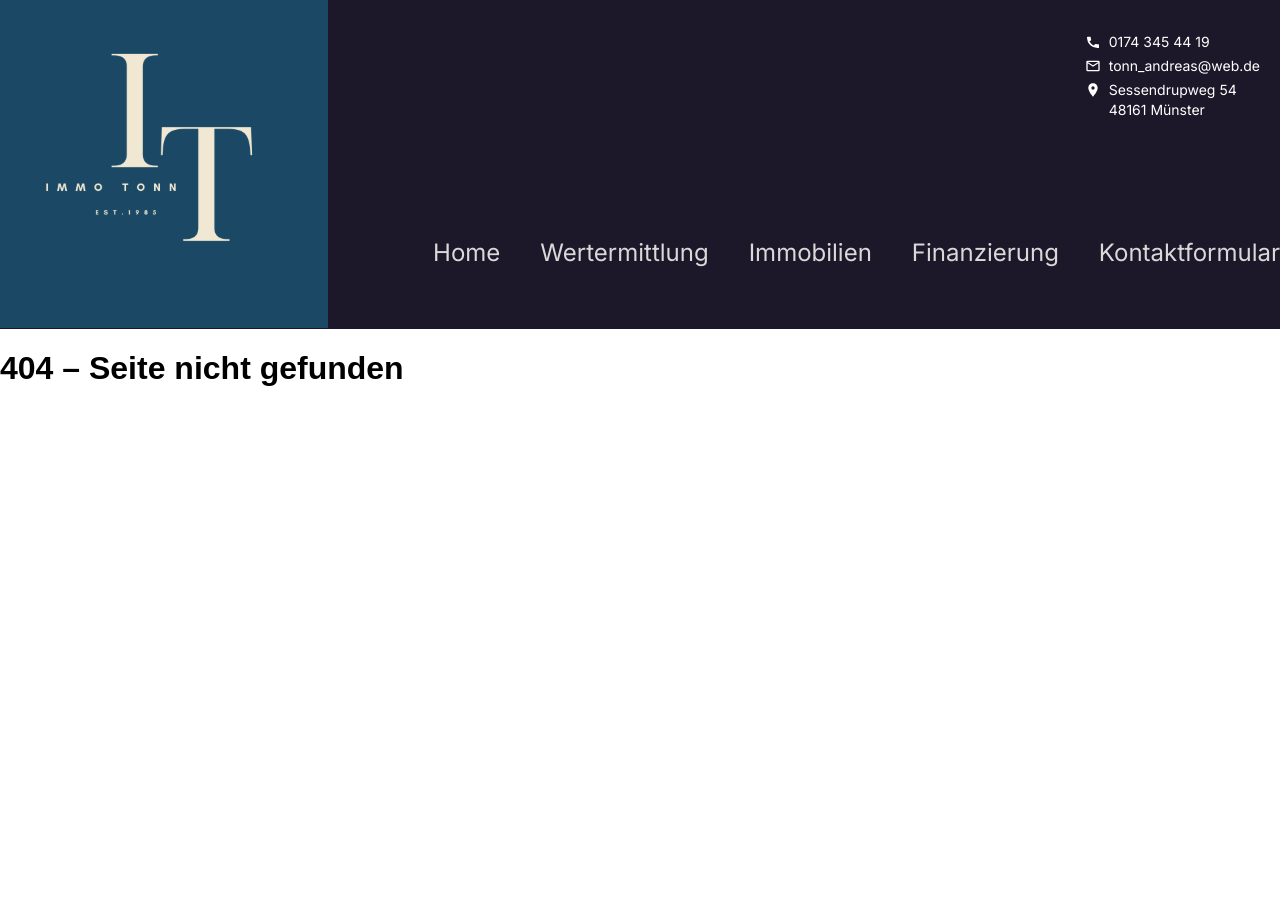
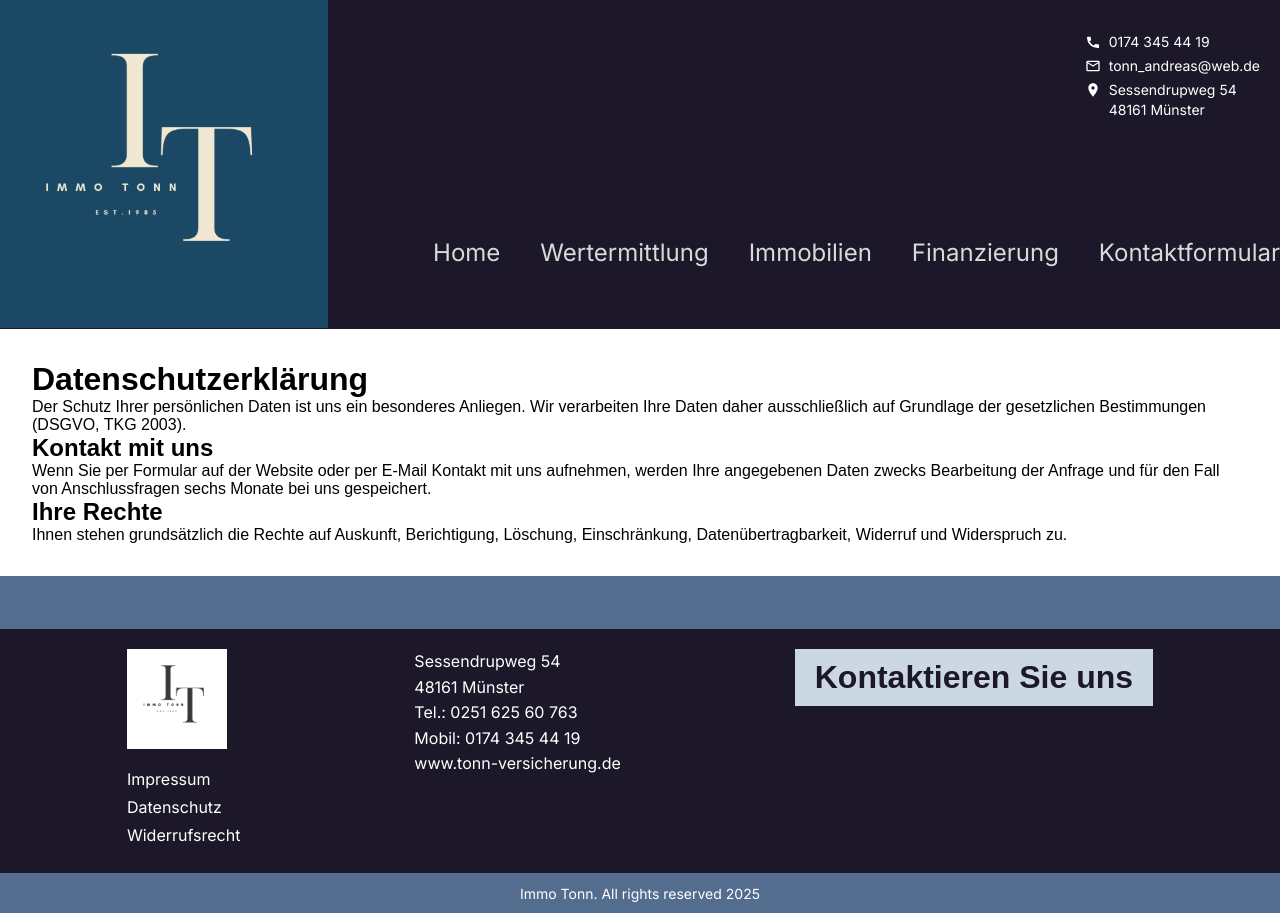
Before and after one commit to Immo-Tonn/immo, a React (Vite) app in the folder FE/: page /privacypolicy in a window 1280 px wide. Before the commit this address had no page. Before the commit the page ends 800 px from the top, so only its background shows below. Built offline with nearby package versions, Linux system fonts and the light colour scheme.

Commit message:
feat: add pages and routing for Impressum, Datenschutz, Widerrufsrecht; make 'Kontaktieren Sie uns' button clickable

```diff
--- a/FE/src/App.tsx
+++ b/FE/src/App.tsx
@@ -1,11 +1,16 @@
 import React from "react";
 import { BrowserRouter as Router, Routes, Route } from "react-router-dom";
 import Header from "./components/Header";
+import Footer from "./components/Footer";
+
 import Home from "./pages/Home";
 import Wertermittlung from "./pages/Wertermittlung";
 import Immobilien from "./pages/Immobilien";
 import Finanzierung from "./pages/Finanzierung";
 import Kontakt from "./pages/Kontakt";
+import LegalNotice from "./pages/LegalNotice";
+import PrivacyPolicy from "./pages/PrivacyPolicy";
+import CancellationPolicy from "./pages/CancellationPolicy";
 import NotFound from "./pages/NotFound";
 
 const App = () => {
@@ -18,8 +23,12 @@ const App = () => {
         <Route path="/immobilien" element={<Immobilien />} />
         <Route path="/finanzierung" element={<Finanzierung />} />
         <Route path="/kontakt" element={<Kontakt />} />
+        <Route path="/legalnotice" element={<LegalNotice />} />
+        <Route path="/privacypolicy" element={<PrivacyPolicy />} />
+        <Route path="/cancellationpolicy" element={<CancellationPolicy />} />
         <Route path="*" element={<NotFound />} />
       </Routes>
+      <Footer />
     </Router>
   );
 };
--- a/FE/src/components/Footer.tsx
+++ b/FE/src/components/Footer.tsx
@@ -1,9 +1,50 @@
+import React from "react";
+import { Link, useNavigate } from "react-router-dom";
+import styles from "../styles/Footer.module.css";
+
 const Footer = () => {
+  const navigate = useNavigate();
+
+  const handleContactClick = () => {
+    navigate("/kontakt");
+  };
+
   return (
-    <footer
-      style={{ textAlign: "center", padding: "1rem", background: "#f3f3f3" }}
-    >
-      © {new Date().getFullYear()} ImmoTonn GmbH. Alle Rechte vorbehalten.
+    <footer className={styles.footer}>
+      <div className={styles.topStripe}></div>
+      <div className={styles.footerContainer}>
+        <div className={styles.footerLeft}>
+          <img src="/logoF.svg" alt="Logo" className={styles.footerLogo} />
+          <ul className={styles.footerLinks}>
+            <li>
+              <Link to="/legalnotice">Impressum</Link>
+            </li>
+            <li>
+              <Link to="/privacypolicy">Datenschutz</Link>
+            </li>
+            <li>
+              <Link to="/cancellationpolicy">Widerrufsrecht</Link>
+            </li>
+          </ul>
+        </div>
+
+        <div className={styles.footerCenter}>
+          <p>Sessendrupweg 54</p>
+          <p>48161 Münster</p>
+          <p>Tel.: 0251 625 60 763</p>
+          <p>Mobil: 0174 345 44 19</p>
+          <p>www.tonn-versicherung.de</p>
+        </div>
+
+        <div className={styles.footerButtonWrapper}>
+          <button className={styles.contactButton} onClick={handleContactClick}>
+            Kontaktieren Sie uns
+          </button>
+        </div>
+      </div>
+      <div className={styles.bottomStripe}>
+        <p>Immo Tonn. All rights reserved 2025</p>
+      </div>
     </footer>
   );
 };
--- /dev/null
+++ b/FE/src/pages/CancellationPolicy.tsx
@@ -0,0 +1,27 @@
+import React from "react";
+
+const CancellationPolicy = () => {
+  return (
+    <div style={{ padding: "2rem" }}>
+      <h1>Widerrufsrecht</h1>
+      <p>
+        Sie haben das Recht, binnen vierzehn Tagen ohne Angabe von Gründen
+        diesen Vertrag zu widerrufen.
+      </p>
+      <h2>Widerrufsfrist</h2>
+      <p>
+        Die Widerrufsfrist beträgt vierzehn Tage ab dem Tag des
+        Vertragsabschlusses.
+      </p>
+      <h2>Folgen des Widerrufs</h2>
+      <p>
+        Wenn Sie diesen Vertrag widerrufen, haben wir Ihnen alle Zahlungen, die
+        wir von Ihnen erhalten haben, unverzüglich und spätestens binnen
+        vierzehn Tagen ab dem Tag zurückzuzahlen, an dem die Mitteilung über
+        Ihren Widerruf bei uns eingegangen ist.
+      </p>
+    </div>
+  );
+};
+
+export default CancellationPolicy;
--- /dev/null
+++ b/FE/src/pages/LegalNotice.tsx
@@ -0,0 +1,27 @@
+import React from "react";
+
+const CancellationPolicy = () => {
+  return (
+    <div style={{ padding: "2rem" }}>
+      <h1>Widerrufsrecht</h1>
+      <p>
+        Sie haben das Recht, binnen vierzehn Tagen ohne Angabe von Gründen
+        diesen Vertrag zu widerrufen.
+      </p>
+      <h2>Widerrufsfrist</h2>
+      <p>
+        Die Widerrufsfrist beträgt vierzehn Tage ab dem Tag des
+        Vertragsabschlusses.
+      </p>
+      <h2>Folgen des Widerrufs</h2>
+      <p>
+        Wenn Sie diesen Vertrag widerrufen, haben wir Ihnen alle Zahlungen, die
+        wir von Ihnen erhalten haben, unverzüglich und spätestens binnen
+        vierzehn Tagen ab dem Tag zurückzuzahlen, an dem die Mitteilung über
+        Ihren Widerruf bei uns eingegangen ist.
+      </p>
+    </div>
+  );
+};
+
+export default CancellationPolicy;
--- /dev/null
+++ b/FE/src/pages/PrivacyPolicy.tsx
@@ -0,0 +1,28 @@
+import React from "react";
+
+const PrivacyPolicy = () => {
+  return (
+    <div style={{ padding: "2rem" }}>
+      <h1>Datenschutzerklärung</h1>
+      <p>
+        Der Schutz Ihrer persönlichen Daten ist uns ein besonderes Anliegen. Wir
+        verarbeiten Ihre Daten daher ausschließlich auf Grundlage der
+        gesetzlichen Bestimmungen (DSGVO, TKG 2003).
+      </p>
+      <h2>Kontakt mit uns</h2>
+      <p>
+        Wenn Sie per Formular auf der Website oder per E-Mail Kontakt mit uns
+        aufnehmen, werden Ihre angegebenen Daten zwecks Bearbeitung der Anfrage
+        und für den Fall von Anschlussfragen sechs Monate bei uns gespeichert.
+      </p>
+      <h2>Ihre Rechte</h2>
+      <p>
+        Ihnen stehen grundsätzlich die Rechte auf Auskunft, Berichtigung,
+        Löschung, Einschränkung, Datenübertragbarkeit, Widerruf und Widerspruch
+        zu.
+      </p>
+    </div>
+  );
+};
+
+export default PrivacyPolicy;
--- /dev/null
+++ b/FE/src/styles/Footer.module.css
@@ -0,0 +1,109 @@
+/* Обнуление стилей */
+* {
+  margin: 0;
+  padding: 0;
+  box-sizing: border-box;
+}
+
+.footer {
+  background-color: #1c1829;
+  color: white;
+  font-family: 'Inter', sans-serif;
+}
+
+.topStripe {
+  background-color: #536D8F;
+  height: 53px;
+  width: 100%;
+}
+
+.footerContainer {
+  display: flex;
+  justify-content: space-around;
+  align-items: flex-start;
+  padding: 20px 40px;
+  flex-wrap: wrap;
+}
+
+.footerLeft {
+  display: flex;
+  flex-direction: column;
+  gap: 20px;
+}
+
+.footerLogo {
+  width: 100px;
+}
+
+.footerLinks {
+  list-style: none;
+  padding: 0;
+  margin: 0;
+  font-size: 16px;
+}
+
+.footerLinks li {
+  margin-bottom: 8px;
+}
+
+.footerLinks li a {
+  text-decoration: none;
+  color: white;
+}
+
+.footerCenter {
+  font-size: 16px;
+  line-height: 1.6;
+  text-align: left;
+}
+
+.footerButtonWrapper {
+  display: flex;
+  align-items: center;
+}
+
+.contactButton {
+  background-color: #cbd8e2;
+  color: #1c1829;
+  font-weight: bold;
+  font-size: 32px;
+  padding: 10px 20px;
+  border: none;
+  cursor: pointer;
+}
+
+/* Нижняя полоса */
+.bottomStripe {
+  background-color: #536D8F;
+  height: 40px;
+  width: 100%;
+  display: flex;
+  align-items: center;
+  justify-content: center;
+}
+
+.bottomStripe p {
+  color: white;
+  font-size: 14px;
+  margin: 0;
+}
+
+/* Responsive */
+@media (max-width: 768px) {
+  .footerContainer {
+    flex-direction: column;
+    align-items: center;
+    text-align: center;
+    gap: 20px;
+  }
+
+  .footerLeft,
+  .footerCenter {
+    align-items: center;
+  }
+
+  .footerButtonWrapper {
+    justify-content: center;
+    margin-top: 20px;
+  }
+}
```
Also changed, not shown: FE/public/logoF.svg (added).
